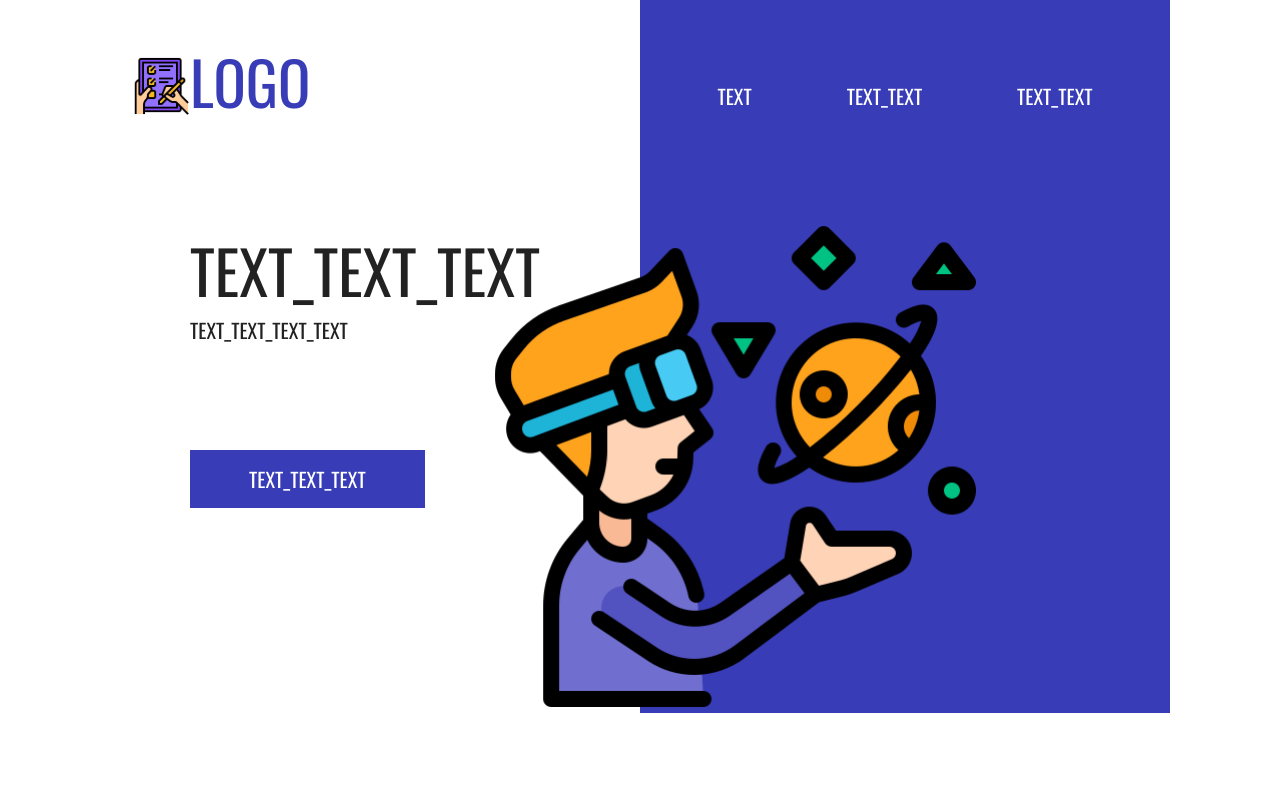
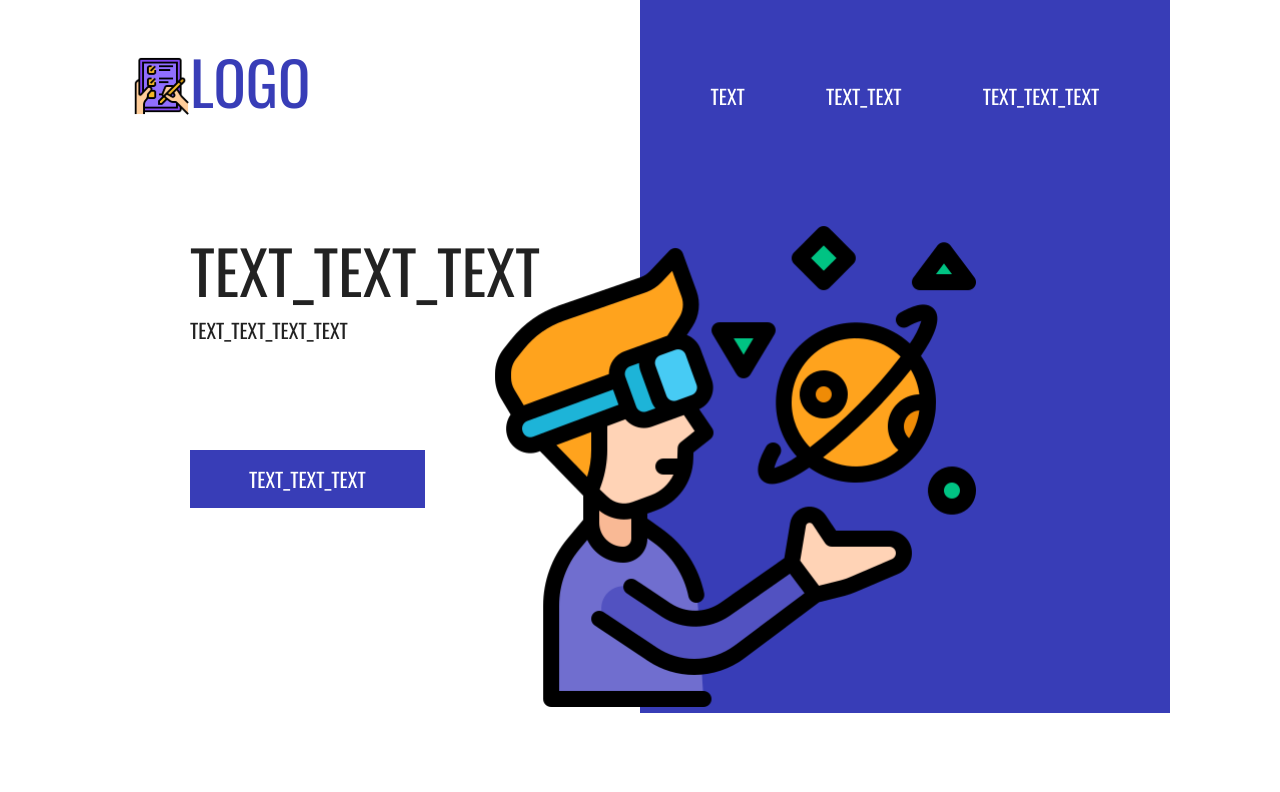
Before and after one commit to odinnadcatbl1/Coub, a React (Create React App) app: page / in a window 1280 px wide. Shown: the top 792 px of the page. Built offline with nearby package versions, Linux system fonts and the light colour scheme.

Commit message:
routing in nav

```diff
--- a/package.json
+++ b/package.json
@@ -9,6 +9,7 @@
     "node-sass": "^7.0.1",
     "react": "^18.2.0",
     "react-dom": "^18.2.0",
+    "react-router-dom": "^6.3.0",
     "react-scripts": "5.0.1",
     "web-vitals": "^2.1.4"
   },
--- a/src/components/App/App.jsx
+++ b/src/components/App/App.jsx
@@ -1,15 +1,50 @@
-import FirstBlock from "../FirstBlock/FirstBlock";
 import Header from "../Header/Header";
-import SecondBlock from "../SecondBlock/SecondBlock";
 import Footer from "../Footer/Footer";
+import MainPage from "../Pages/MainPage/MainPage";
+
+import { BrowserRouter, Routes, Route } from "react-router-dom";
 
 const App = () => {
     return (
         <div className="app">
-            <Header />
-            <FirstBlock />
-            <SecondBlock />
-            <Footer />
+            <BrowserRouter>
+                <Header />
+                <Routes>
+                    <Route path="/" element={<MainPage />} />
+                    <Route
+                        path="text"
+                        element={
+                            <div className="container">
+                                <h2 className="page__title">
+                                    THIS IS THE PAGE WITH TEXT
+                                </h2>
+                            </div>
+                        }
+                    />
+                    <Route
+                        path="text_text"
+                        element={
+                            <div className="container">
+                                <h2 className="page__title">
+                                    THIS IS THE PAGE WITH TEXT_TEXT
+                                </h2>
+                            </div>
+                        }
+                    />
+                    <Route
+                        path="text_text_text"
+                        element={
+                            <div className="container">
+                                <h2 className="page__title">
+                                    THIS IS THE PAGE WITH TEXT_TEXT_TEXT
+                                </h2>
+                            </div>
+                        }
+                    />
+                </Routes>
+
+                <Footer />
+            </BrowserRouter>
         </div>
     );
 };
--- a/src/components/Header/Header.jsx
+++ b/src/components/Header/Header.jsx
@@ -1,4 +1,5 @@
 import { useState } from "react";
+import { Link } from "react-router-dom";
 
 import logo from "../../assets/logo.svg";
 import introImg from "../../assets/intro.png";
@@ -12,6 +13,7 @@ const Header = () => {
                 <div className="header__inner">
                     <div className="header__left">
                         <div className="header__logo">
+                            <Link to="/">
                                 <div className="logo__container">
                                     <img
                                         src={logo}
@@ -21,6 +23,7 @@ const Header = () => {
                                 </div>
 
                                 <div className="logo__name"> logo</div>
+                            </Link>
                         </div>
 
                         <div className="header__intro">
@@ -40,18 +43,34 @@ const Header = () => {
                     <div className="header__right">
                         <nav className="header__nav">
                             <ul className="nav__list">
-                                <li className="nav__item">text</li>
-                                <li className="nav__item">text_text</li>
-                                <li className="nav__item">text_text</li>
+                                <li className="nav__item">
+                                    <Link to="/text">text</Link>
+                                </li>
+                                <li className="nav__item">
+                                    <Link to="/text_text">text_text</Link>
+                                </li>
+                                <li className="nav__item">
+                                    <Link to="/text_text_text">
+                                        text_text_text
+                                    </Link>
+                                </li>
                             </ul>
                         </nav>
 
                         {isOpened && (
                             <nav className="header__nav header__nav--mobile">
                                 <ul className="nav__list">
-                                    <li className="nav__item">text</li>
-                                    <li className="nav__item">text_text</li>
-                                    <li className="nav__item">text_text</li>
+                                    <li className="nav__item">
+                                        <Link to="/text">text</Link>
+                                    </li>
+                                    <li className="nav__item">
+                                        <Link to="/text_text">text_text</Link>
+                                    </li>
+                                    <li className="nav__item">
+                                        <Link to="/text_text_text">
+                                            text_text_text
+                                        </Link>
+                                    </li>
                                 </ul>
                             </nav>
                         )}
--- a/src/components/Header/header.scss
+++ b/src/components/Header/header.scss
@@ -43,10 +43,15 @@
 .header__logo {
     text-transform: uppercase;
     font-size: 6rem;
-    display: flex;
-    align-items: center;
     color: $mainColor;
     padding-left: 2rem;
+
+    a {
+        display: flex;
+        align-items: center;
+        text-decoration: none;
+        color: inherit;
+    }
 
     @media screen and (max-width: 992px) {
         font-size: 4rem;
@@ -215,6 +220,11 @@
     border-color: $mainColor;
     cursor: pointer;
 
+    a {
+        color: inherit;
+        text-decoration: inherit;
+    }
+
     @media screen and (max-width: 992px) {
         color: black;
         border-color: white;
--- /dev/null
+++ b/src/components/Pages/MainPage/MainPage.jsx
@@ -0,0 +1,13 @@
+import FirstBlock from "../../FirstBlock/FirstBlock";
+import SecondBlock from "../../SecondBlock/SecondBlock";
+
+const MainPage = () => {
+    return (
+        <>
+            <FirstBlock />
+            <SecondBlock />
+        </>
+    );
+};
+
+export default MainPage;
```
Also changed, not shown: 1 other file (tests, documents, lock files or other folders). Lines whose indentation alone changed are shown as unchanged.
